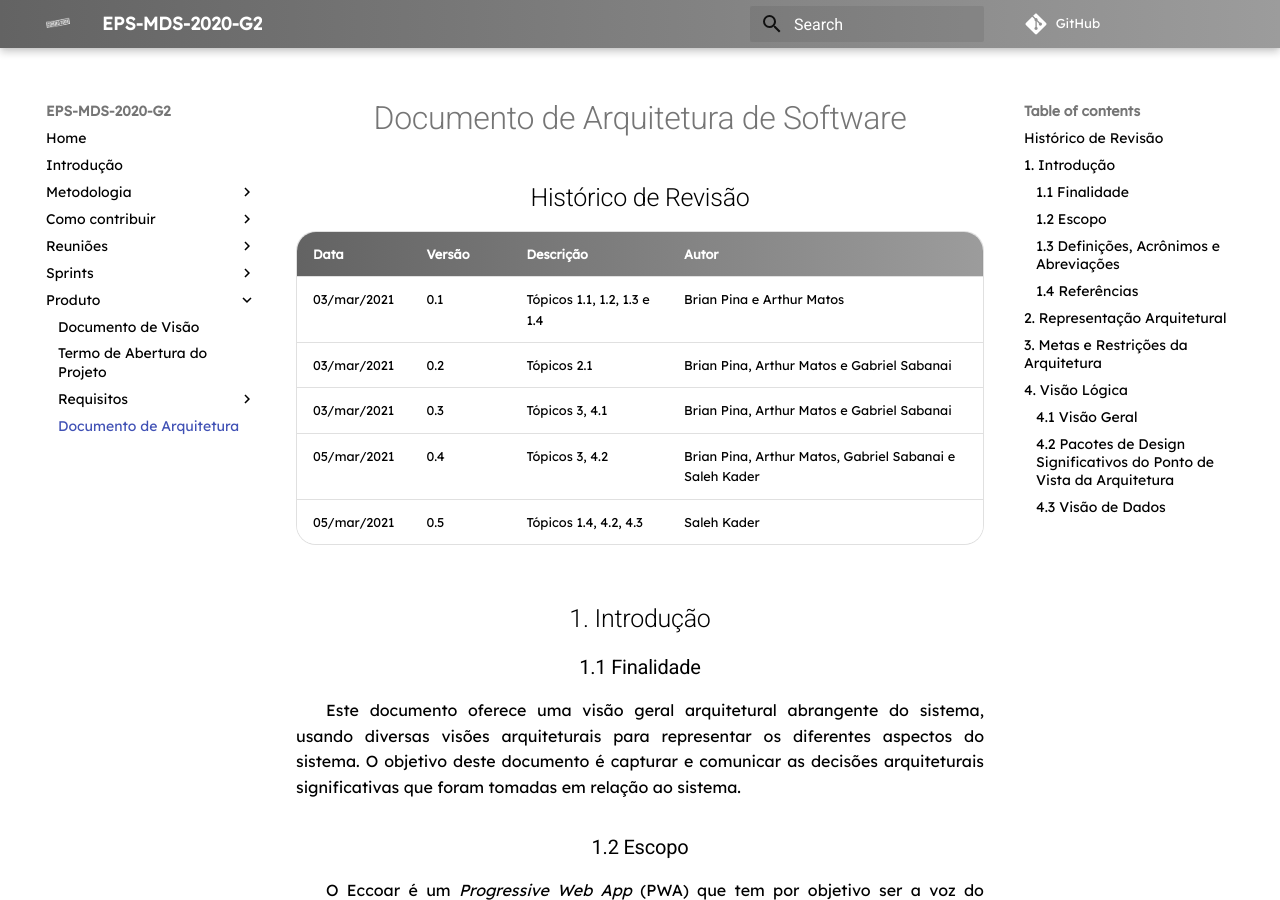
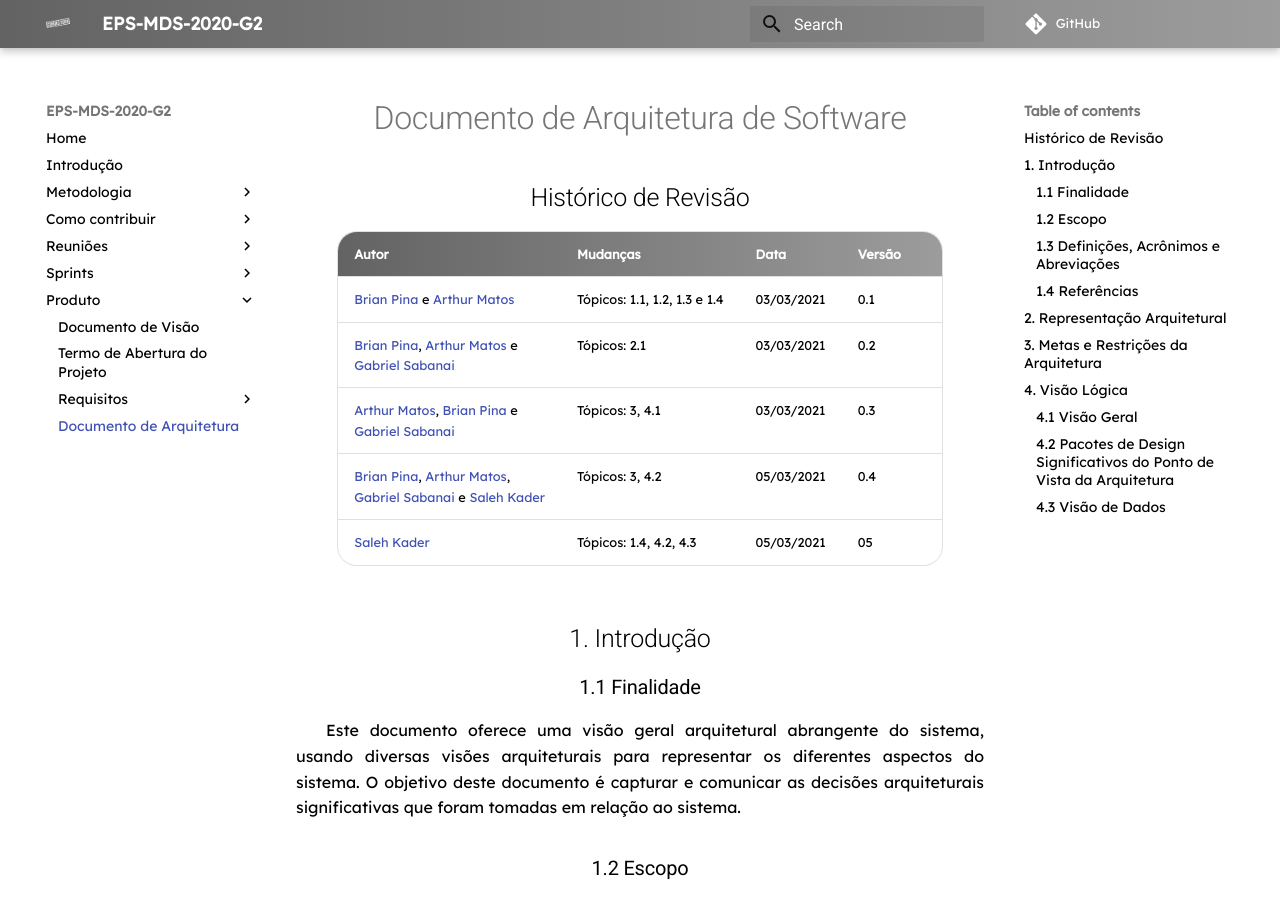
Before and after one commit to fga-eps-mds/2020.2-Eccoar, an MkDocs documentation site: the page built from docs/produto/documento-arquitetura.md, in a window 1280 px wide and 900 px high. Built offline with MkDocs 1.6.1 and Material for MkDocs 9.7.7, drawn with Linux system fonts in a browser that asks for light colours; some web fonts are replaced; comment, search, counter and statistics services are not loaded; old or Windows-style settings are respelled for this version of MkDocs.

Commit message:
Adjust Table

```diff
--- a/docs/produto/documento-arquitetura.md
+++ b/docs/produto/documento-arquitetura.md
@@ -1,13 +1,14 @@
 # Documento de Arquitetura de Software
 
 ## Histórico de Revisão
-| Data| Versão | Descrição | Autor |
+
+|Autor|Mudanças|Data|Versão|
 |--|--|--|--|
-| 03/mar/2021 | 0.1| Tópicos 1.1, 1.2, 1.3 e 1.4 | Brian Pina e Arthur Matos |
-| 03/mar/2021 | 0.2 | Tópicos 2.1 | Brian Pina, Arthur Matos e Gabriel Sabanai |
-| 03/mar/2021 | 0.3 | Tópicos 3, 4.1 | Brian Pina, Arthur Matos e Gabriel Sabanai |
-| 05/mar/2021 | 0.4 | Tópicos 3, 4.2 | Brian Pina, Arthur Matos, Gabriel Sabanai e Saleh Kader |
-| 05/mar/2021 | 0.5 | Tópicos 1.4, 4.2, 4.3 | Saleh Kader |
+|[Brian Pina](https://github.com/DLBrianPina) e [Arthur Matos](https://github.com/Arthur-Matos)| Tópicos: 1.1, 1.2, 1.3 e 1.4 |03/03/2021|0.1|
+|[Brian Pina](https://github.com/DLBrianPina), [Arthur Matos](https://github.com/Arthur-Matos) e <br/> [Gabriel Sabanai](https://github.com/Sabanai104)|Tópicos: 2.1 |03/03/2021|0.2|
+|[Arthur Matos](https://github.com/Arthur-Matos), [Brian Pina](https://github.com/DLBrianPina) e <br/> [Gabriel Sabanai](https://github.com/Sabanai104)|Tópicos: 3, 4.1 |03/03/2021|0.3|
+|[Brian Pina](https://github.com/DLBrianPina), [Arthur Matos](https://github.com/Arthur-Matos), <br/>[Gabriel Sabanai](https://github.com/Sabanai104) e [Saleh Kader](https://github.com/devsalula)|Tópicos: 3, 4.2 |05/03/2021|0.4|
+|[Saleh Kader](https://github.com/devsalula)| Tópicos: 1.4, 4.2, 4.3 | 05/03/2021 | 05
 
 ## 1. Introdução
 
```
